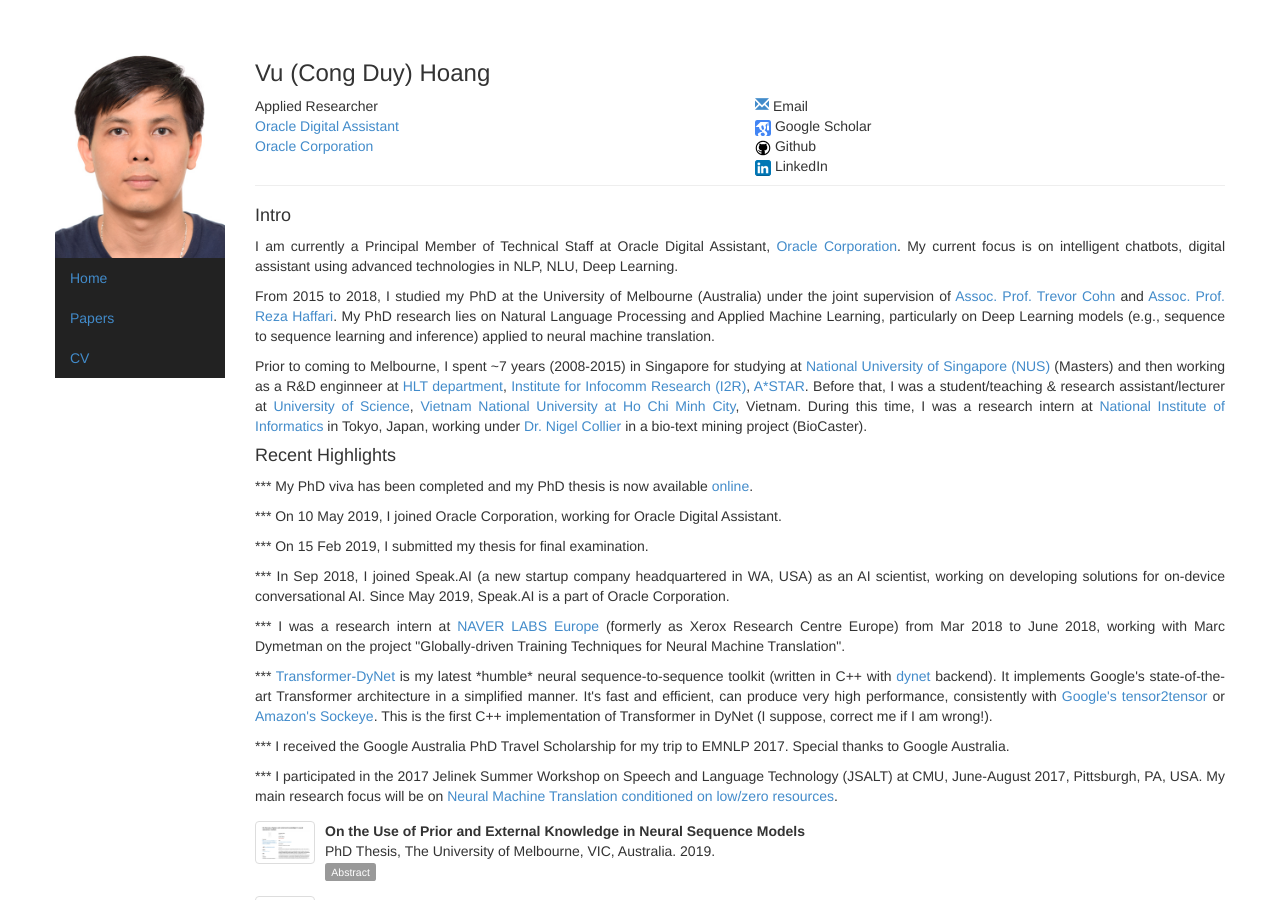
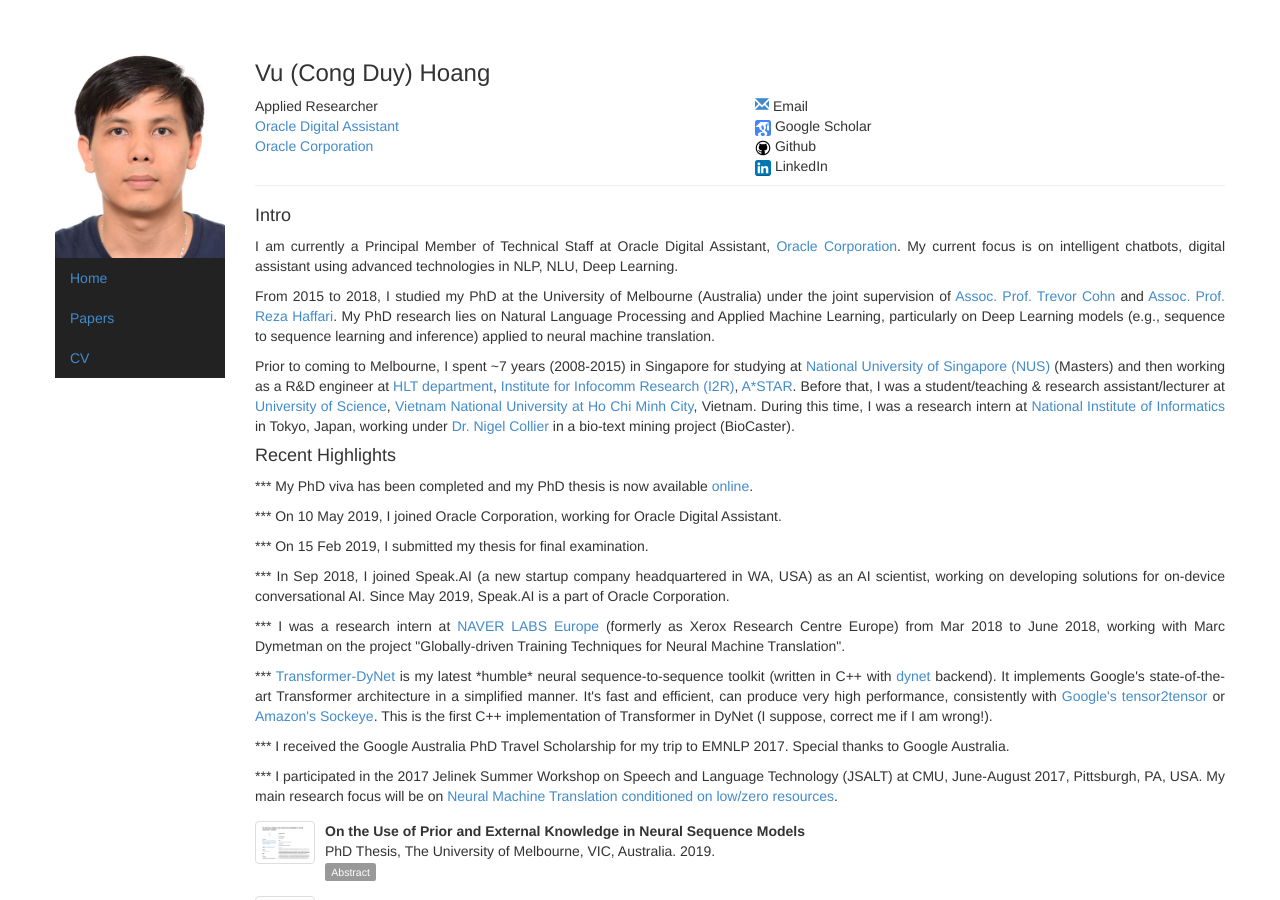
Before and after one commit to duyvuleo/duyvuleo.github.io, a Jekyll site: the page built from index.html, in a window 1280 px wide and 900 px high. Built offline with Jekyll 4.4.1, drawn with Linux system fonts in a browser that asks for light colours.

Commit message:
Update index.html

```diff
--- a/index.html
+++ b/index.html
@@ -35,7 +35,7 @@ picture: vu
 <h4>Intro</h4>
 <p style="text-align: justify;">I am currently a Principal Member of Technical Staff at Oracle Digital Assistant, <a href="https://www.oracle.com/index.html">Oracle Corporation</a>. My current focus is on intelligent chatbots, digital assistant using advanced technologies in NLP, NLU, Deep Learning.</p>
 <p style="text-align: justify;">From 2015 to 2018, I studied my PhD at the University of Melbourne (Australia) under the joint supervision of <a href="http://people.eng.unimelb.edu.au/tcohn/">Assoc. Prof. Trevor Cohn</a> and <a href="http://users.monash.edu.au/~gholamrh/">Assoc. Prof. Reza Haffari</a>. My PhD research lies on Natural Language Processing and Applied Machine Learning, particularly on Deep Learning models (e.g., sequence to sequence learning and inference) applied to neural machine translation.</p>
-<p style="text-align: justify;">Prior to coming to Melbourne, I spent ~7 years (2008-2015) in Singapore for studying at <a href="http://nus.edu.sg/">National University of Singapore (NUS)</a> (Masters) and then working as a R&D enginneer at <a href="http://www.i2r.a-star.edu.sg/hlt/">HLT department</a>, <a href="http://www.i2r.a-star.edu.sg/">Institute for Infocomm Research (I2R)</a>, <a href="https://www.a-star.edu.sg/">A*STAR</a>. Before that, I was a student/teaching &amp; research assistant/lecturer at <a href="https://www.fit.hcmus.edu.vn/vn/Default.aspx?tabid=325">University of Science</a>, <a href="http://en.vnuhcm.edu.vn/">Vietnam National University at Ho Chi Minh City</a>, Vietnam. During this time, I was a research intern at <a href="http://www.nii.ac.jp/en/">National Institute of Informatics</a> in Tokyo, Japan, working under <a href="https://sites.google.com/site/nhcollier/">Dr. Nigel Collier</a> in a bio-text mining project (BioCaster).</p>
+<p style="text-align: justify;">Prior to coming to Melbourne, I spent ~7 years (2008-2015) in Singapore for studying at <a href="http://nus.edu.sg/">National University of Singapore (NUS)</a> (Masters) and then working as a R&D engineer at <a href="http://www.i2r.a-star.edu.sg/hlt/">HLT department</a>, <a href="http://www.i2r.a-star.edu.sg/">Institute for Infocomm Research (I2R)</a>, <a href="https://www.a-star.edu.sg/">A*STAR</a>. Before that, I was a student/teaching &amp; research assistant/lecturer at <a href="https://www.fit.hcmus.edu.vn/vn/Default.aspx?tabid=325">University of Science</a>, <a href="http://en.vnuhcm.edu.vn/">Vietnam National University at Ho Chi Minh City</a>, Vietnam. During this time, I was a research intern at <a href="http://www.nii.ac.jp/en/">National Institute of Informatics</a> in Tokyo, Japan, working under <a href="https://sites.google.com/site/nhcollier/">Dr. Nigel Collier</a> in a bio-text mining project (BioCaster).</p>
 
 <h4>Recent Highlights</h4>
 <p style="text-align: justify;">*** My PhD viva has been completed and my PhD thesis is now available <a href="http://hdl.handle.net/11343/225845">online</a>. </p>
```
